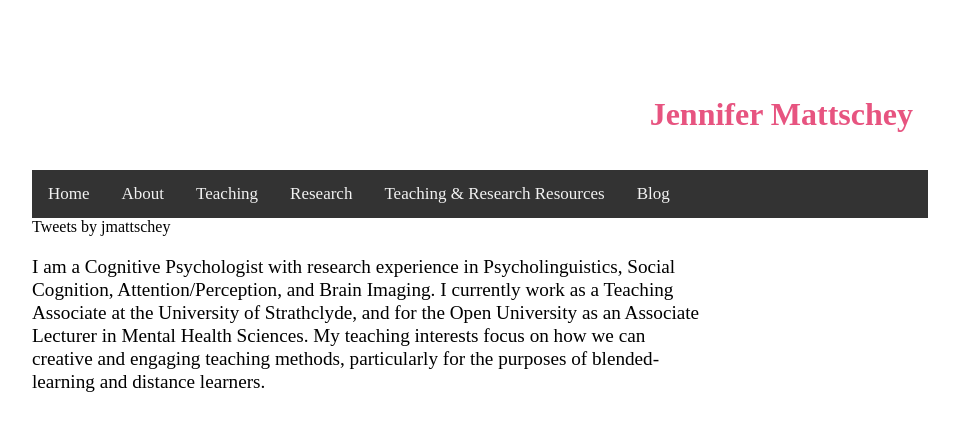
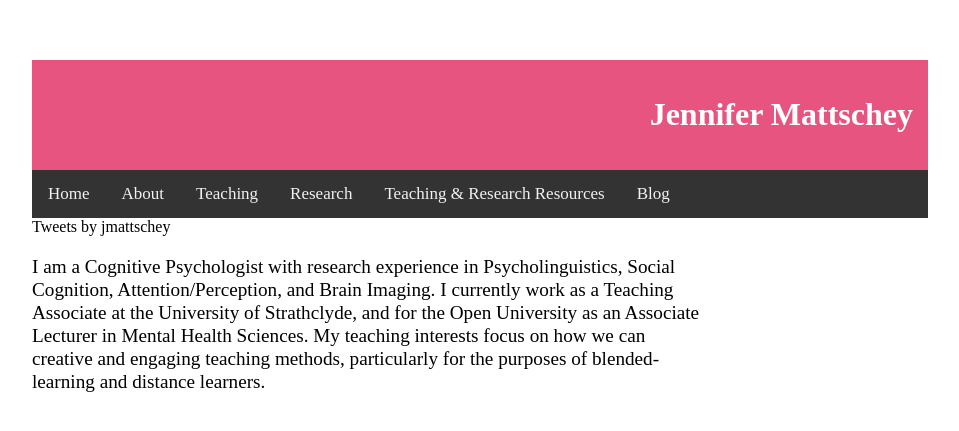
Before and after one commit to jmattschey/jmattschey.github.io, a Jekyll site: the page built from index.html, in a window 1280 px wide. Shown: the top 431 px of the page, without its empty margins (160-1119 px from the left). Built offline with Jekyll 4.4.1, drawn with Linux system fonts in a browser that asks for light colours; comment, search, counter and statistics services are not loaded.

Commit message:
Update style.css

```diff
--- a/css/style.css
+++ b/css/style.css
@@ -3,8 +3,8 @@
 }
 
 .header, .footer {
-  background-color: white;
-  color: #E75480;
+  background-color: #E75480;
+  color: white;
   padding: 15px;
   border-color: #E75480;
   text-align: right;
@@ -22,7 +22,7 @@
   display: table;
 }
 
-.menu {
+.twitter {
   width: 25%;
 }
 
```
